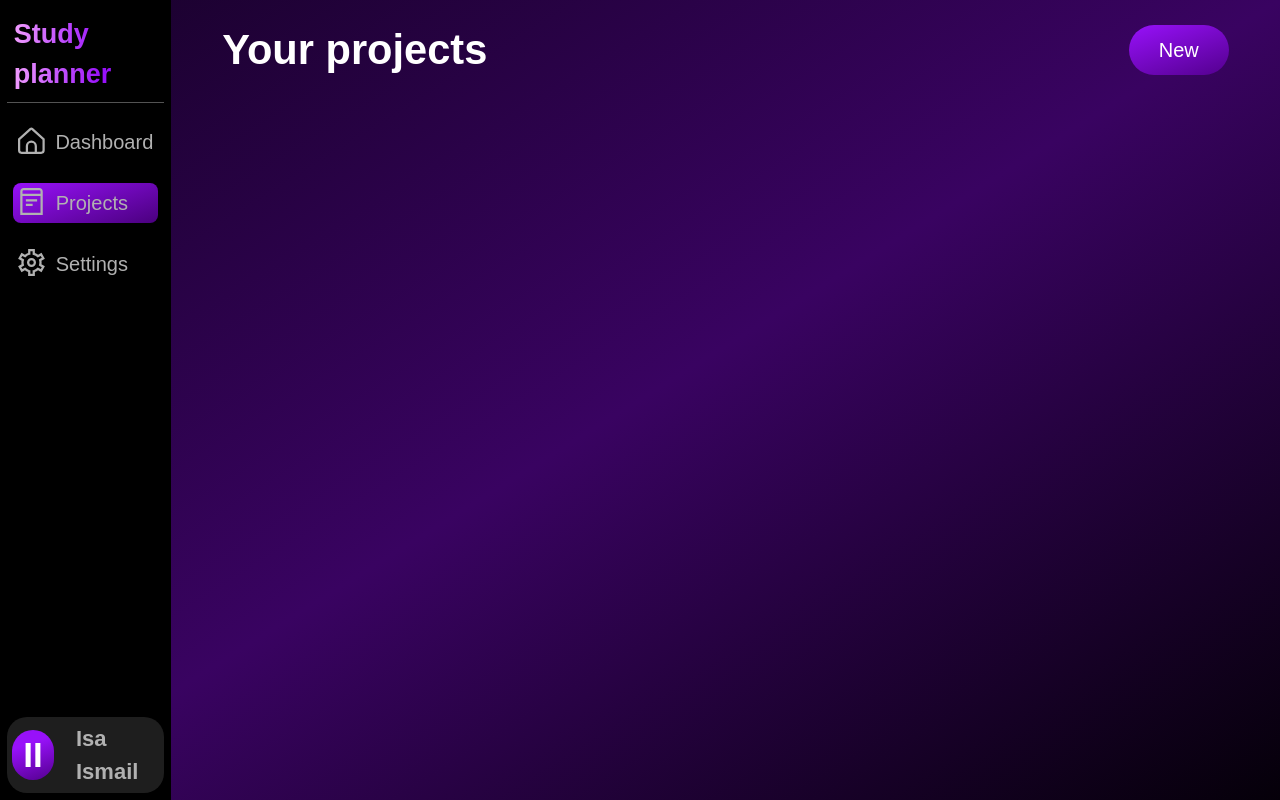
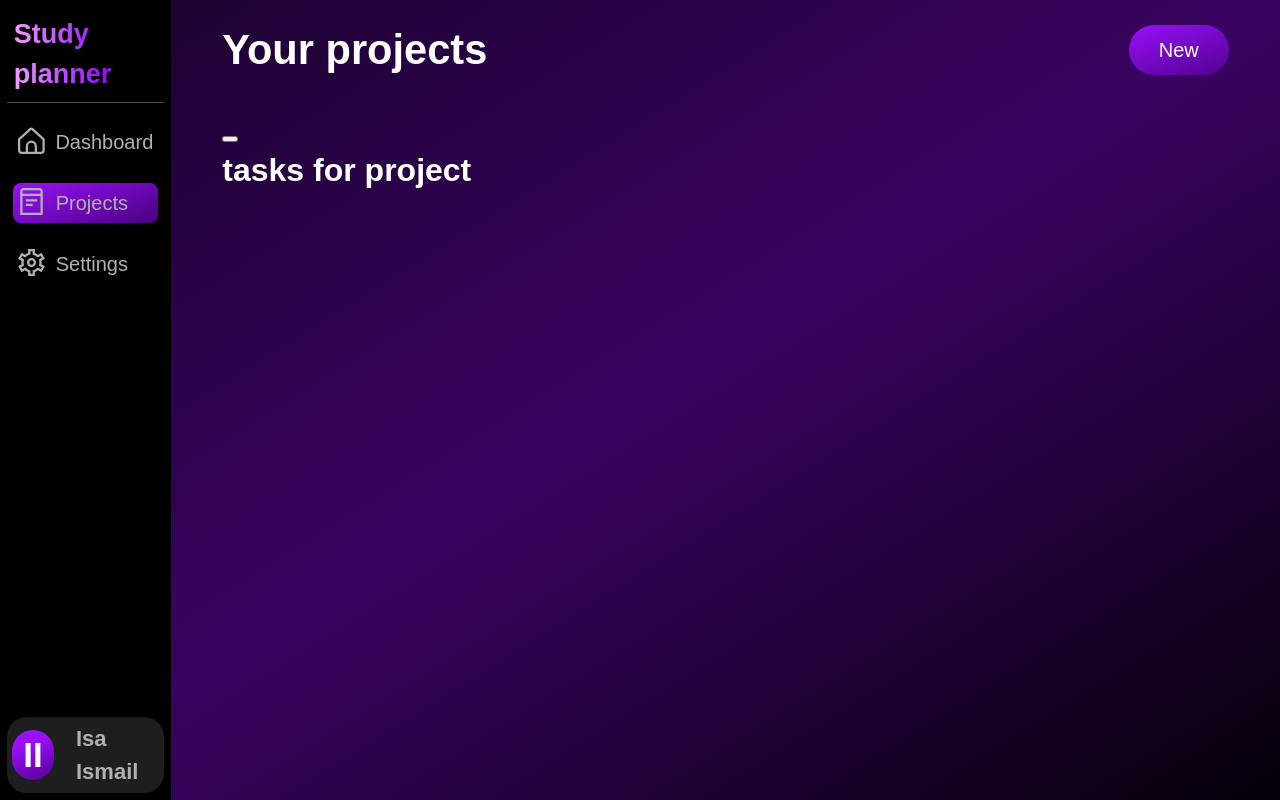
Before and after one commit to Lost-Stardust/Study-planner, a website built with webpack: page src/index.html in a window 1280 px wide. Both pictures are taken after a click on the element "Projects". Built offline with nearby package versions, Linux system fonts and the light colour scheme.

Commit message:
Change structure of projects, add task cont

```diff
--- a/src/index.html
+++ b/src/index.html
@@ -227,11 +227,20 @@
         </div>
       </div>
       <div id="Projects">
-        <div id="header">
-          <h1>Your projects</h1>
-          <button class="add-project">New</button>
+        <div id="project-view">
+          <div id="header">
+            <h1>Your projects</h1>
+            <button class="add-project">New</button>
+          </div>
+          <div class="projects-container"></div>
         </div>
-        <div class="projects-container"></div>
+        <div id="task-view">
+          <div class="header">
+            <button id="back"></button>
+            <h1>tasks for project</h1>
+          </div>
+          <div class="task-container"></div>
+        </div>
       </div>
       <div id="Settings">UNDER CONSTRUCTION</div>
     </div>
```
